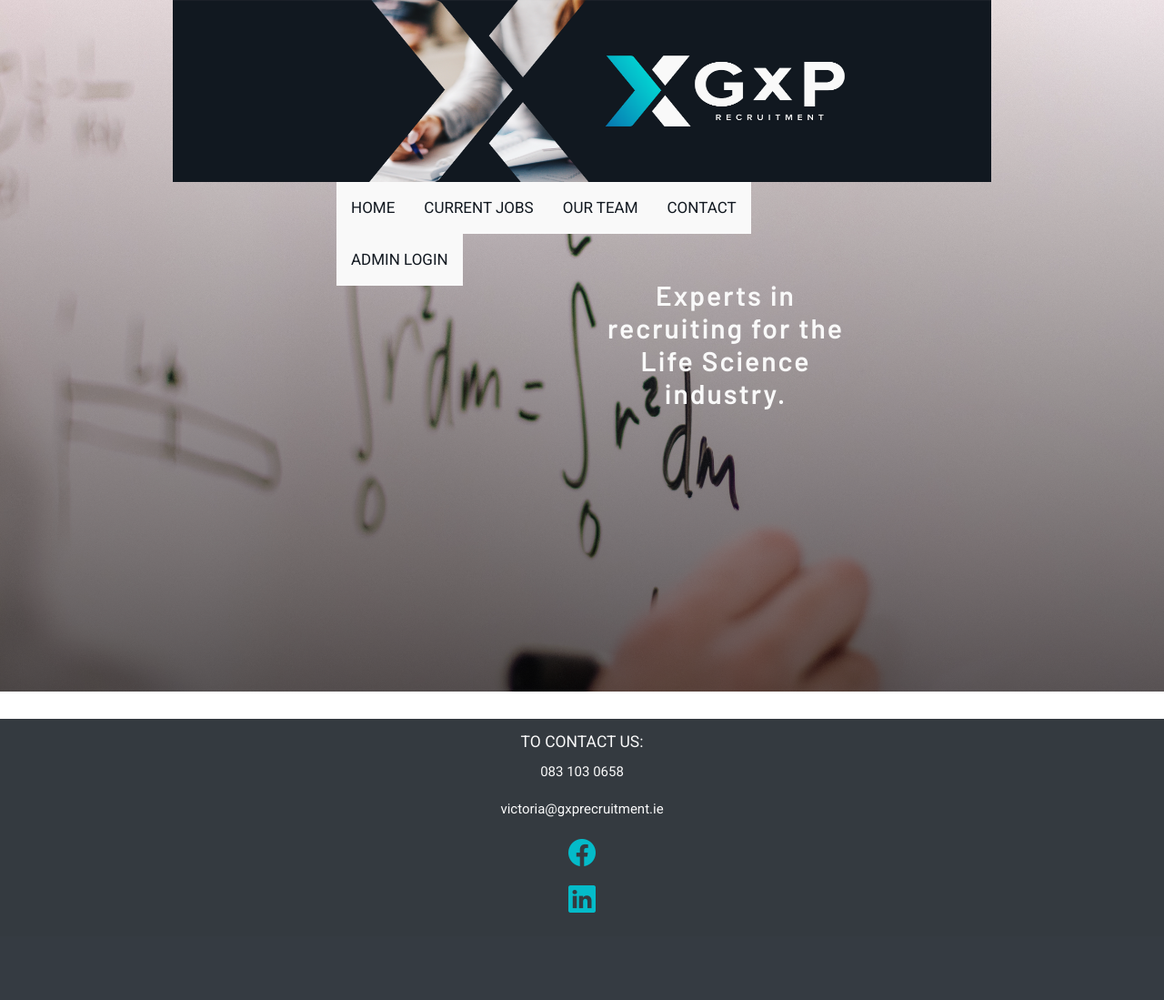
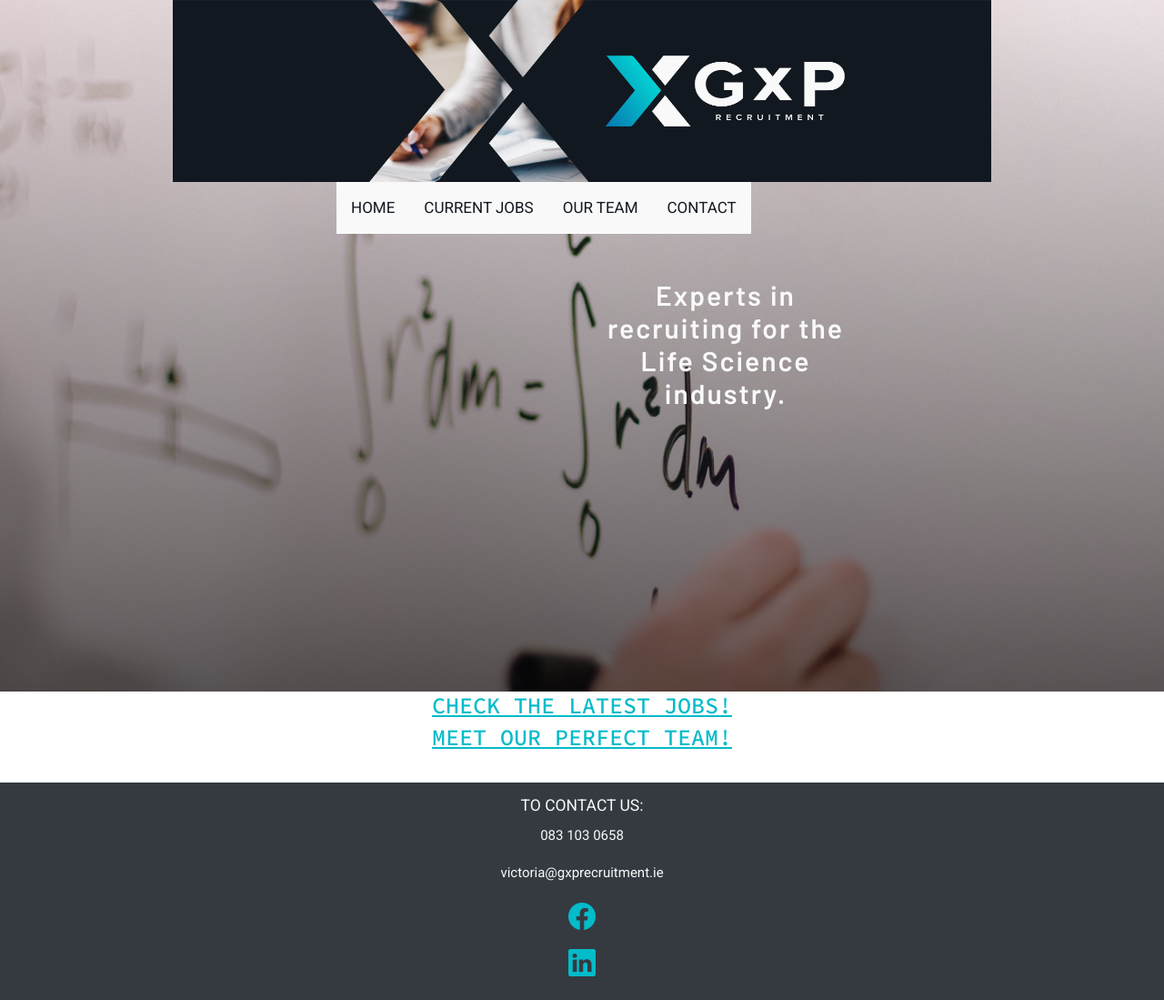
Before and after one commit to mkuti/GxPRecruit, a Django app: page / in a window 1280 px wide. Shown: the whole page at 91% size. Before the commit the page ends 1003 px from the top, so only its background shows below. Run offline with Django 3.2, Linux system fonts and the light colour scheme; data that the repository does not hold is empty; some libraries are stand-ins or nearby versions.

Commit message:
Styled section title for jobs and team

```diff
--- a/core/templates/home.html
+++ b/core/templates/home.html
@@ -28,7 +28,7 @@
 <section class="container-fluid">
 
     <div class="row justify-content-center no-gutters mx-3" id="jobs">
-
+        <h1 class="text-blue section-title text-uppercase">Check the latest jobs!</h1>
 
         {% for job in filter.qs %}
         {% if forloop.counter|divisibleby:2 %}
@@ -91,7 +91,7 @@
 <!-- Our team -->
 <section class="container-fluid">
     <div class="row justify-content-center no-gutters mx-3" id="team">
-
+        <h1 class="text-blue section-title text-uppercase">Meet our perfect team!</h1>
     </div>
 </section>
 
--- a/static/css/style.css
+++ b/static/css/style.css
@@ -40,6 +40,11 @@ body {
 
 .light-text {
   color: #f9f9f9;
+}
+
+.section-title {
+  font-family: "Source Code Pro", sans-serif;
+  text-decoration: underline;
 }
 
 /* logo */
--- a/templates/includes/_navbar.html
+++ b/templates/includes/_navbar.html
@@ -13,7 +13,7 @@
             <a class="scrollTo" href="#jobs">Current jobs</a>
             <a class="scrollTo" href="#team">Our team</a>
             <a class="scrollTo" href="#footer">Contact</a>
-            <a href="">Admin login</a>
+            <!-- <a href="">Admin login</a> -->
             <a href="javascript:void(0);" class="icon" onclick="respNav()">
                 <i class="bi bi-list"></i>
             </a>
```
